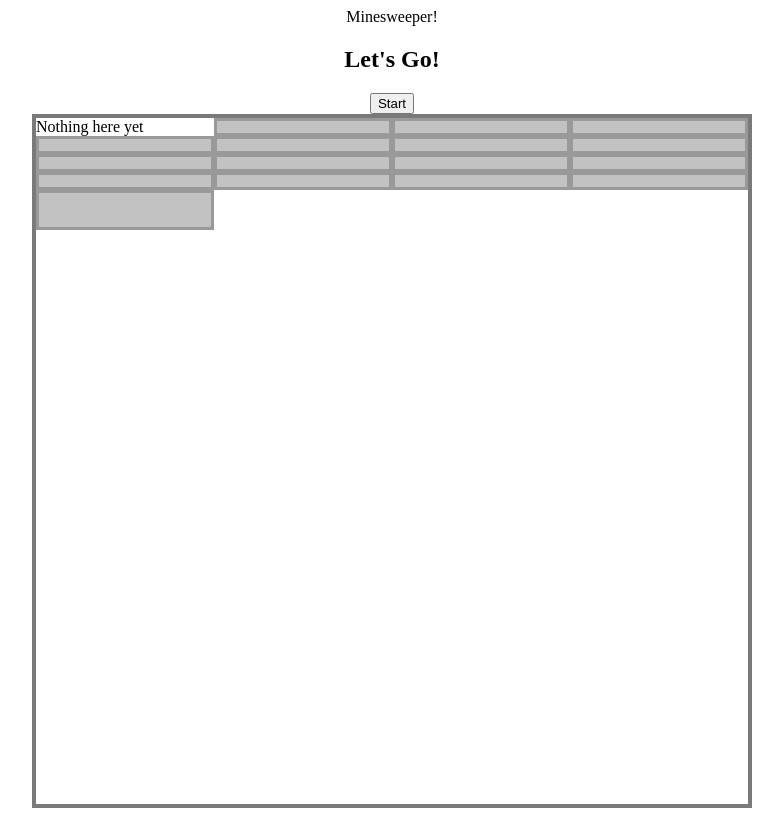
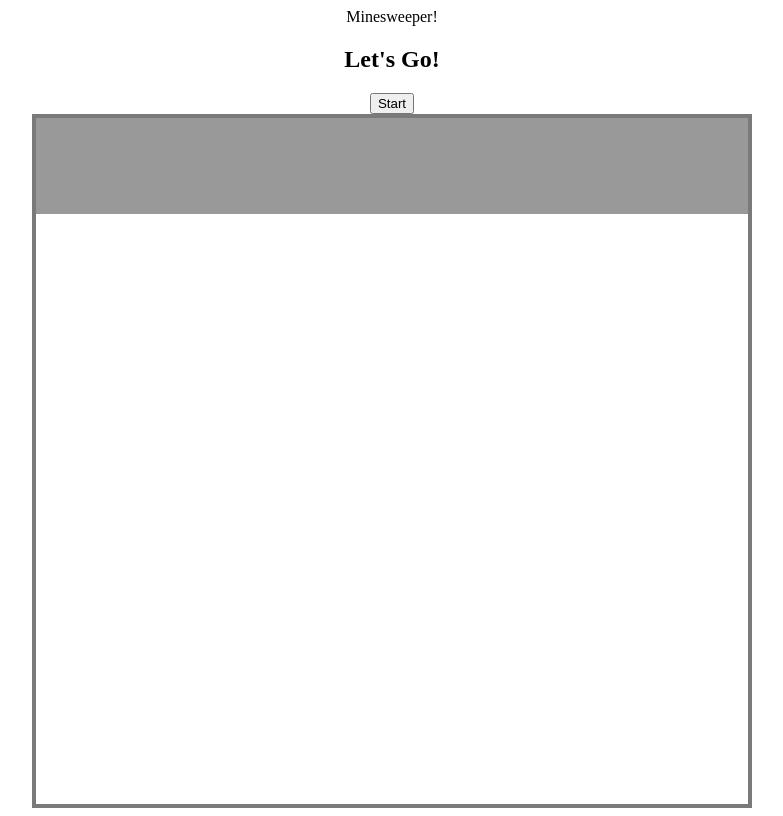
Before and after one commit to NoahCSmith93/MineSweeperGame, a plain HTML site: page index.html in a window 1280 px wide. Shown: the whole page, without its empty margins (248-1031 px from the left). Drawn offline with Linux system fonts and the light colour scheme.

Commit message:
Starting testing

```diff
--- a/index.html
+++ b/index.html
@@ -15,7 +15,7 @@
     </section>
     <section id="game">
         <div id="board">
-            Nothing here yet
+
         </div>
     </section>
 </body>
--- a/script.js
+++ b/script.js
@@ -44,7 +44,7 @@ const boardEl = document.getElementById("board")
 
 function init() {
     winState = null
-    boardSize = 4
+    boardSize = 16
     board = []
     createTiles()
     render()
```
